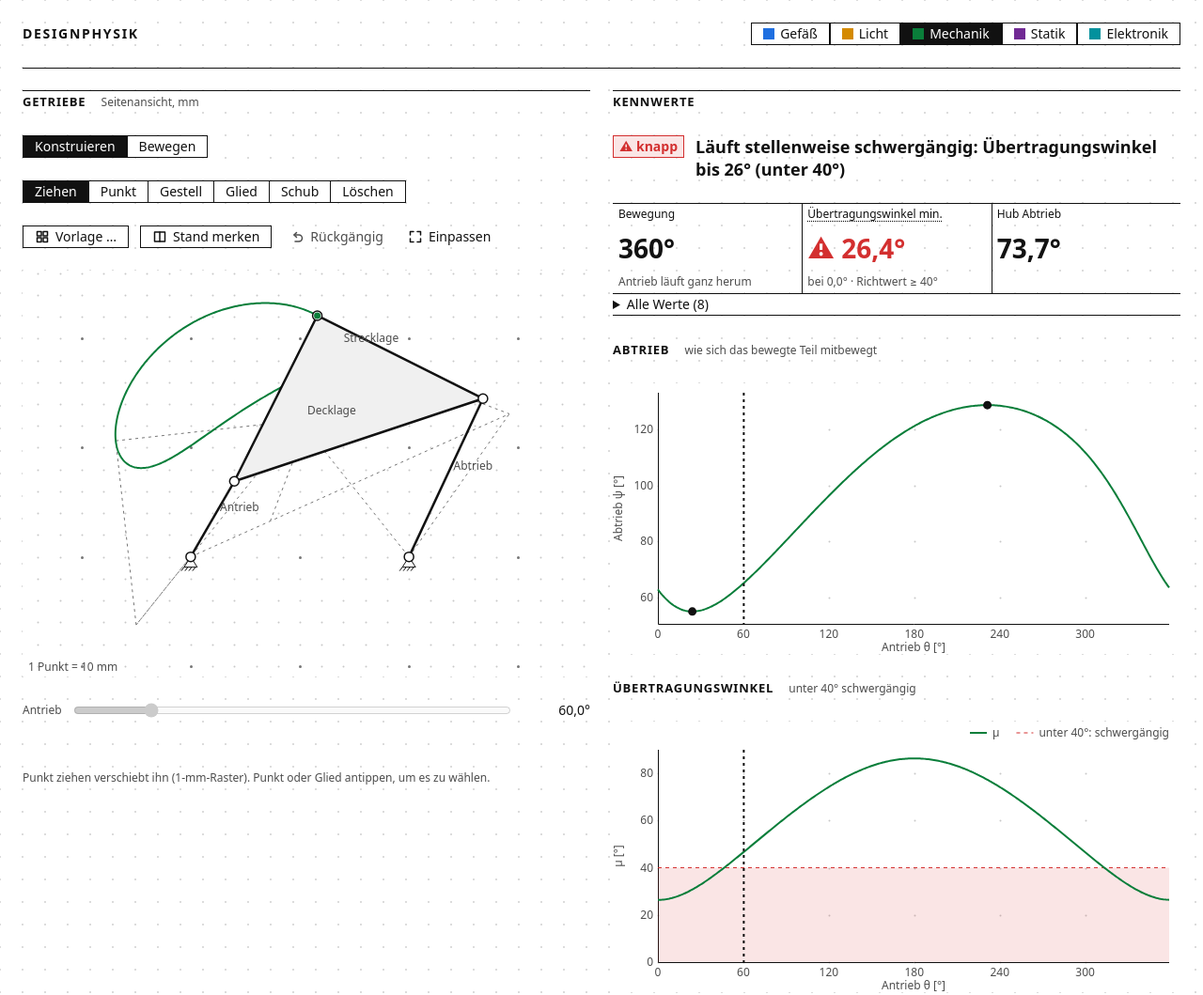
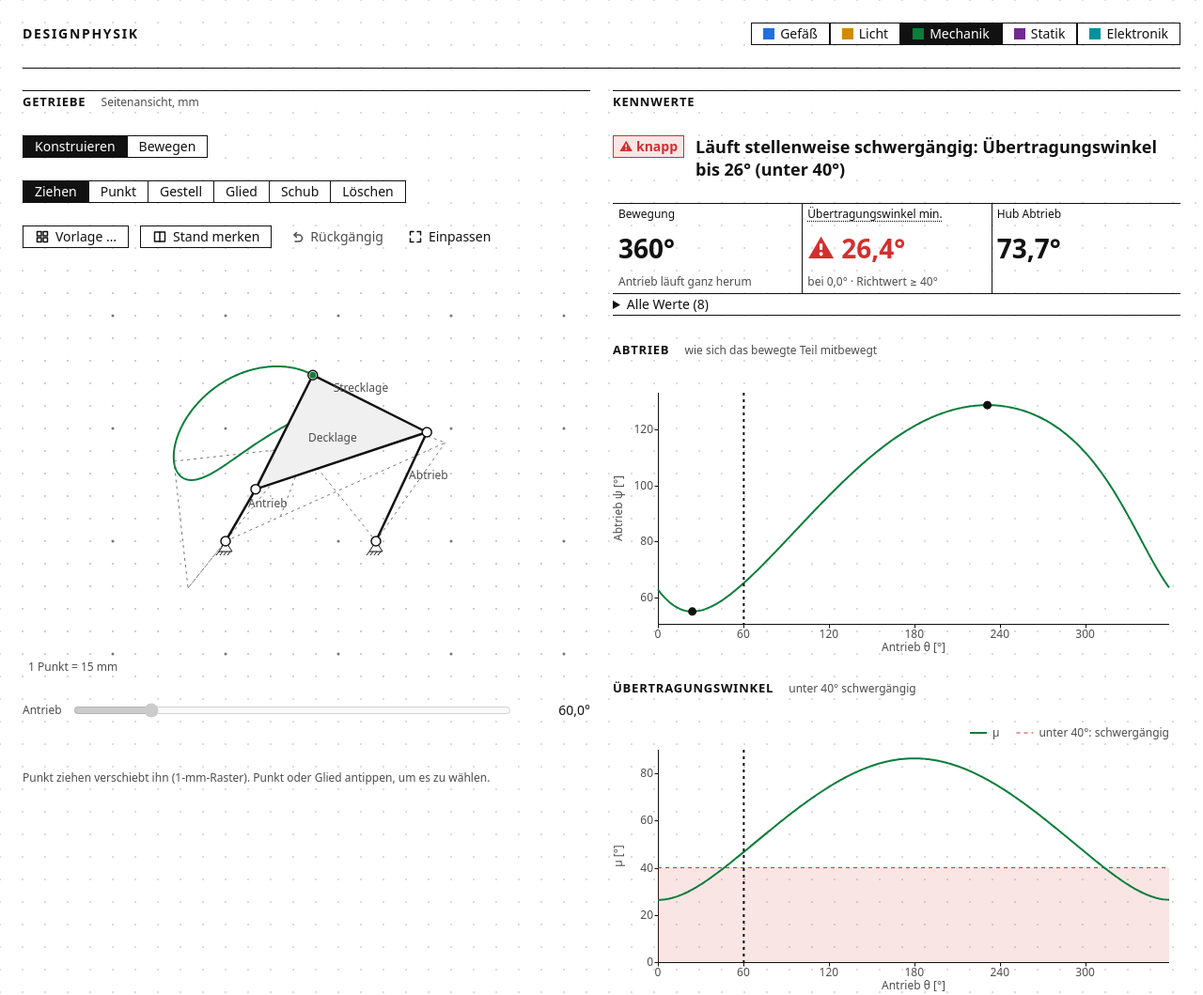
Before and after one commit to davidgebka/physik, a plain HTML site: page mechanismus/index.html in a window 1280 px wide. Shown: the top 1059 px of the page at 94% size. Drawn offline with Linux system fonts and the light colour scheme.

Commit message:
Durchgehendes Raster: Zeichenflächen durchsichtig, Editor-Maßstab in Stufen auf dem Seitenraster
dpSnap rastet Maßstab (1 Seitenpunkt = 1·1,5·2·2,5·3·4·5·6·8 × 10^n mm) und Ursprung
auf das Seitenraster; dpDots zeichnet darauf. Zwei-Finger-Zoom frei, rastet beim
Loslassen ein. Diagramme mit Teilstrichen statt Tick-Punkten.

Co-Authored-By: Claude Opus 5.5 <noreply@anthropic.com>
Claude-Session: https://claude.ai/code/session_017xQ3Z1p1eEmqxfvw5rbTay

```diff
--- a/gefaess/app.js
+++ b/gefaess/app.js
@@ -285,11 +285,12 @@ let stroke = null, drag = -1, lastTap = { t: 0, i: -1 }, hov = null; // hov: Zei
 function drawEditor() {
   if (!V) fitView();
   const { ctx, w, h } = prep(ed);
+  [V.s, V.ox, V.oy] = dpSnap(ed, V.s, V.ox, V.oy, zoomed); // Raster auf das Seitenraster (Styleguide § 2)
   if (PH && PH.show) { const p = phBox(), [sx, sy] = w2s({ x: p.x0, z: p.z1 }); ctx.globalAlpha = PH.op; ctx.drawImage(PH.img, sx, sy, PH.w * V.s, PH.w * PH.ar * V.s); ctx.globalAlpha = 1; }
   // Punktraster (Styleguide § 7)
   const fDot = dpDots(ctx, w, h, V.s, V.ox, V.oy);
   ctx.font = DP_CFONT; ctx.fillStyle = css('--ink2'); ctx.textAlign = 'right';
-  ctx.fillText('1 Punkt = ' + nf0.format(fDot) + ' mm', w - 6, h - 6); ctx.textAlign = 'left';
+  ctx.fillText(dpScale(fDot), w - 6, h - 6); ctx.textAlign = 'left';
   if (isPlan()) drawPlan(ctx, w, h); else if (isTube()) drawTube(ctx, w, h); else drawProfile(ctx, w, h);
   if (stroke) {
     ctx.strokeStyle = css('--ctl'); ctx.lineWidth = 2.5; ctx.lineCap = 'round';
--- a/mechanismus/index.html
+++ b/mechanismus/index.html
@@ -561,8 +561,9 @@ function fit(full) {
     : { x0: Math.min(v.x0, x0 - m), x1: Math.max(v.x1, x1 + m), y0: Math.min(v.y0, y0 - m), y1: Math.max(v.y1, y1 + m) };
 }
 function makeT(w, h) {
-  const v = UI.view, k = Math.min(w / (v.x1 - v.x0), h / (v.y1 - v.y0));
-  const ox = w / 2 - k * (v.x0 + v.x1) / 2, oy = h / 2 + k * (v.y0 + v.y1) / 2;
+  const v = UI.view, k0 = Math.min(w / (v.x1 - v.x0), h / (v.y1 - v.y0));
+  const [k, ox, oy] = dpSnap(cv, k0, w / 2 - k0 * (v.x0 + v.x1) / 2, h / 2 + k0 * (v.y0 + v.y1) / 2, UI.zoomed); // Raster auf das Seitenraster
+  if (!dpPinching) UI.view = { x0: -ox / k, x1: (w - ox) / k, y0: (oy - h) / k, y1: oy / k }; // sichtbarer Ausschnitt, damit Zoomen ohne Sprung beginnt
   return { k, ox, oy, f: p => [ox + k * p[0], oy - k * p[1]], inv: (sx, sy) => [(sx - ox) / k, (oy - sy) / k] };
 }
 
@@ -590,7 +591,7 @@ function drawEd() {
   const { ctx, w, h } = prep(cv), TT = makeT(w, h), T = TT.f; UI.T = TT;
   // Punktraster (Styleguide § 7)
   const f = dpDots(ctx, w, h, TT.k, TT.ox, TT.oy);
-  ctx.font = DP_CFONT; ctx.fillStyle = css('--ink2'); ctx.fillText(`1 Punkt = ${nf0.format(f)} mm`, 6, h - 6);
+  ctx.font = DP_CFONT; ctx.fillStyle = css('--ink2'); ctx.fillText(dpScale(f), 6, h - 6);
   const Xa = curX(), tags = [];
   if (ok()) {
     // Geisterlagen mit Namen am äußersten beweglichen Punkt (sonst rätselhafte gestrichelte Linien)
--- a/shared/chart.js
+++ b/shared/chart.js
@@ -28,9 +28,10 @@ function chart(cv, o) {
   ctx.textAlign = 'center'; ctx.fillText(o.xl, (m.l + w - m.r) / 2, h - 3);
   ctx.save(); ctx.translate(10, (m.t + h - m.b) / 2); ctx.rotate(-Math.PI / 2); ctx.fillText(o.yl, 0, 0); ctx.restore();
   ctx.textAlign = 'left';
-  // Raster: Punkte an den Tick-Kreuzungen, Achsen links und unten (Styleguide § 8)
-  ctx.fillStyle = css('--dot'); ctx.beginPath(); for (const x of xt) for (const y of yt) { const px = Math.round(x) + .5, py = Math.round(y) + .5; ctx.moveTo(px + 1, py); ctx.arc(px, py, 1, 0, 7); } ctx.fill();
-  ctx.strokeStyle = css('--ink'); ctx.beginPath(); ctx.moveTo(m.l + .5, m.t); ctx.lineTo(m.l + .5, h - m.b + .5); ctx.lineTo(w - m.r, h - m.b + .5); ctx.stroke();
+  // Achsen links und unten mit Teilstrichen; als Raster dient das durchlaufende Seitenraster (Styleguide § 8)
+  ctx.strokeStyle = css('--ink'); ctx.beginPath(); ctx.moveTo(m.l + .5, m.t); ctx.lineTo(m.l + .5, h - m.b + .5); ctx.lineTo(w - m.r, h - m.b + .5);
+  for (const x of xt) { const px = Math.round(x) + .5; ctx.moveTo(px, h - m.b + .5); ctx.lineTo(px, h - m.b + 4.5); }
+  for (const y of yt) { const py = Math.round(y) + .5; ctx.moveTo(m.l + .5, py); ctx.lineTo(m.l - 3.5, py); } ctx.stroke();
   for (const sr of o.series) {
     if (!sr.pts.length) continue;
     ctx.beginPath(); sr.pts.forEach(([a, b], i) => i ? ctx.lineTo(X(a), Y(b)) : ctx.moveTo(X(a), Y(b)));
--- a/shared/style.css
+++ b/shared/style.css
@@ -42,7 +42,7 @@ main{display:grid;grid-template-columns:minmax(0,1fr) minmax(0,1fr);gap:24px;pad
 .panel{box-shadow:inset 0 1px var(--ink);display:flex;flex-direction:column;gap:var(--u);min-width:0;container-type:inline-size}
 .panel h2{font-size:13px;line-height:24px;text-transform:uppercase;letter-spacing:.06em;color:var(--ink);margin:0;font-weight:700}
 .panel h2 small{font-size:12px;line-height:1;font-weight:400;text-transform:none;letter-spacing:0;color:var(--ink2);margin-left:12px} /* line-height:1, sonst wird die Zeile 25 px hoch (gemischte Schriftgrößen) */
-canvas{width:100%;display:block;touch-action:none;background:var(--bg);
+canvas{width:100%;display:block;touch-action:none; /* durchsichtig: Seitenraster läuft durch (dpDots/dpSnap) */
   height:round(down,calc(100cqw / var(--ar)),var(--u))} /* mit --ar (Breite/Höhe): Höhe auf --u abgerundet; ohne --ar gilt aspect-ratio */
 .ch{aspect-ratio:16/8;--ar:2}
 .row{display:flex;gap:var(--u) 12px;flex-wrap:wrap;align-items:center}
--- a/shared/util.js
+++ b/shared/util.js
@@ -74,23 +74,48 @@ function prep(cv) {
   const ctx = cv.getContext('2d'); ctx.setTransform(dpr, 0, 0, dpr, 0, 0); ctx.clearRect(0, 0, r.width, r.height);
   return { ctx, w: r.width, h: r.height };
 }
-// Punktraster in mm (Styleguide § 7): Bildschirm = ox + x·k, oy − y·k; fein 10 mm (--dot), grob 5 × fein (--mut).
-// Feine Stufe verfünffacht sich, bis die Punkte ≥ 8 px auseinander liegen. Liefert die feine Stufe in mm.
+// Seitenraster (Styleguide § 2): Punkte alle DP_U px ab Dokumentursprung. Zeichenflächen sind durchsichtig und legen ihr
+// mm-Raster genau darauf: Maßstab nur in Stufen „1 Seitenpunkt = s mm“, Ursprung auf einem Seitenpunkt (dpSnap).
+const DP_U = 24, DP_STEPS = [1, 1.5, 2, 2.5, 3, 4, 5, 6, 8]; // s = Stufe × 10^n mm je Seitenpunkt
+let dpPinching = false; // während zwei Finger zoomen: frei, Raster eigenes (deckend); danach rastet die Ansicht ein
+// Canvas-px des ersten Seitenpunkts (Phase des Seitenrasters im Canvas)
+function dpPhase(cv) { const r = cv.getBoundingClientRect(), m = v => ((-v % DP_U) + DP_U) % DP_U; return [m(r.left + scrollX), m(r.top + scrollY), r]; }
+// Ansicht einrasten: k [px/mm] auf die nächste Stufe (abgerundet = Inhalt passt weiter; near = nächstgelegene, nach Zoomen),
+// Bildmitte bleibt, Ursprung (ox, oy) auf den nächsten Seitenpunkt. Liefert [k, ox, oy]; idempotent. steps z. B. [1, 2, 5] (Elektronik).
+function dpSnap(cv, k, ox, oy, near, steps = DP_STEPS) {
+  if (dpPinching || !(k > 0)) return [k, ox, oy];
+  const [px, py, r] = dpPhase(cv), s0 = DP_U / k, p = 10 ** Math.floor(Math.log10(s0) + 1e-9);
+  const c = steps.map(v => v * p).concat(10 * p);
+  const s = near ? c.reduce((a, b) => Math.abs(Math.log(b / s0)) < Math.abs(Math.log(a / s0)) ? b : a)
+    : c.find(v => v >= s0 * (1 - 1e-9));
+  const k2 = DP_U / s, cx = r.width / 2, cy = r.height / 2, al = (v, q) => q + Math.round((v - q) / DP_U) * DP_U;
+  return [k2, al(cx - (cx - ox) * k2 / k, px), al(cy - (cy - oy) * k2 / k, py)];
+}
+// Punktraster in mm (Styleguide § 7): Bildschirm = ox + x·k, oy − y·k. Eingerastet (dpSnap): Canvas durchsichtig, feine Punkte
+// (--dot) genau auf den Seitenpunkten, jeder 5. ab Ursprung grob (--mut); liefert s (mm je Punkt). Sonst (Zoomen mit zwei Fingern)
+// deckend mit eigenem Raster: fein 10 mm, verfünffacht bis ≥ 8 px. Liefert die feine Stufe in mm.
 function dpDots(ctx, w, h, k, ox, oy) {
-  let f = 10; while (f * k < 8) f *= 5;
-  const i0 = Math.ceil(-ox / (f * k)), i1 = Math.floor((w - ox) / (f * k));
-  const j0 = Math.ceil((oy - h) / (f * k)), j1 = Math.floor(oy / (f * k));
+  const cv = ctx.canvas, [px, py] = dpPhase(cv), s = DP_U / k, p = 10 ** Math.floor(Math.log10(s) + 1e-9);
+  const on = (v, q) => Math.abs(((v - q) % DP_U + DP_U + DP_U / 2) % DP_U - DP_U / 2) < 0.01;
+  const snapped = !dpPinching && DP_STEPS.some(v => Math.abs(v * p / s - 1) < 1e-6) && on(ox, px) && on(oy, py);
+  cv.style.background = snapped ? '' : 'var(--bg)';
+  const f = snapped ? s : (() => { let f = 10; while (f * k < 8) f *= 5; return f; })(), d = f * k;
+  const i0 = Math.ceil(-ox / d - 1e-6), i1 = Math.floor((w - ox) / d + 1e-6);
+  const j0 = Math.ceil((oy - h) / d - 1e-6), j1 = Math.floor(oy / d + 1e-6);
   for (const big of [false, true]) { // je Stufe ein Pfad: ein fill() statt eines je Punkt
     ctx.beginPath();
     for (let i = i0; i <= i1; i++) for (let j = j0; j <= j1; j++) {
       if ((i % 5 === 0 && j % 5 === 0) !== big) continue;
-      const x = Math.round(ox + i * f * k) + .5, y = Math.round(oy - j * f * k) + .5, r = big ? 1.5 : 1;
+      // eingerastet genau wie die Seitenpunkte (Mitte auf der Pixelkante), sonst auf die Pixelmitte
+      const x = snapped ? ox + i * d : Math.round(ox + i * d) + .5, y = snapped ? oy - j * d : Math.round(oy - j * d) + .5, r = big ? 1.5 : 1;
       ctx.moveTo(x + r, y); ctx.arc(x, y, r, 0, 7);
     }
     ctx.fillStyle = css(big ? '--mut' : '--dot'); ctx.fill();
   }
   return f;
 }
+// Maßstab als Text: „1 Punkt = 2,5 mm“
+const dpScale = f => '1 Punkt = ' + new Intl.NumberFormat('de-DE', { maximumFractionDigits: 2 }).format(f) + ' mm';
 // Pfad aus Punkten; T: Punkt → [sx, sy]
 function polyPath(ctx, pts, T) { ctx.beginPath(); pts.forEach((p, i) => { const [x, y] = T(p); i ? ctx.lineTo(x, y) : ctx.moveTo(x, y); }); }
 
@@ -238,10 +263,11 @@ function dpPinch(cv, start, move) {
   const pos = e => { const r = cv.getBoundingClientRect(); return { x: e.clientX - r.left, y: e.clientY - r.top }; };
   const mid = () => { const [a, b] = [...P.values()]; return { x: (a.x + b.x) / 2, y: (a.y + b.y) / 2, d: Math.hypot(a.x - b.x, a.y - b.y) || 1 }; };
   cv.addEventListener('pointerdown', e => { if (e.pointerType !== 'touch') return; P.set(e.pointerId, pos(e));
-    if (P.size === 2) { start(); last = mid(); } if (P.size > 1) e.stopImmediatePropagation(); }, true);
+    if (P.size === 2) { start(); last = mid(); dpPinching = true; } if (P.size > 1) e.stopImmediatePropagation(); }, true);
   cv.addEventListener('pointermove', e => { if (!P.has(e.pointerId)) return; P.set(e.pointerId, pos(e)); if (!last || P.size < 2) return;
     e.stopImmediatePropagation(); const m = mid(); move(Math.min(1.5, Math.max(0.67, m.d / last.d)), m.x, m.y, m.x - last.x, m.y - last.y); last = m; }, true);
-  const up = e => { if (!P.delete(e.pointerId)) return; if (last) { e.stopImmediatePropagation(); if (P.size < 2) last = null; } };
+  const up = e => { if (!P.delete(e.pointerId)) return; if (last) { e.stopImmediatePropagation(); // Ende: Ansicht einrasten (move ohne Änderung → Neuzeichnen mit dpSnap)
+    if (P.size < 2) { const m = last; last = null; dpPinching = false; move(1, m.x, m.y, 0, 0); } } };
   cv.addEventListener('pointerup', up, true); cv.addEventListener('pointercancel', up, true);
 }
 // Lupe beim Ziehen mit dem Finger: Ausschnitt um (x, y) doppelt groß in einer oberen Ecke, damit der Finger den Punkt nicht verdeckt.
```
Also changed, not shown: elektronik/index.html (+5 -2 lines), last/index.html (+2 -2 lines), licht/index.html (+2 -1 lines), 3 other files.
